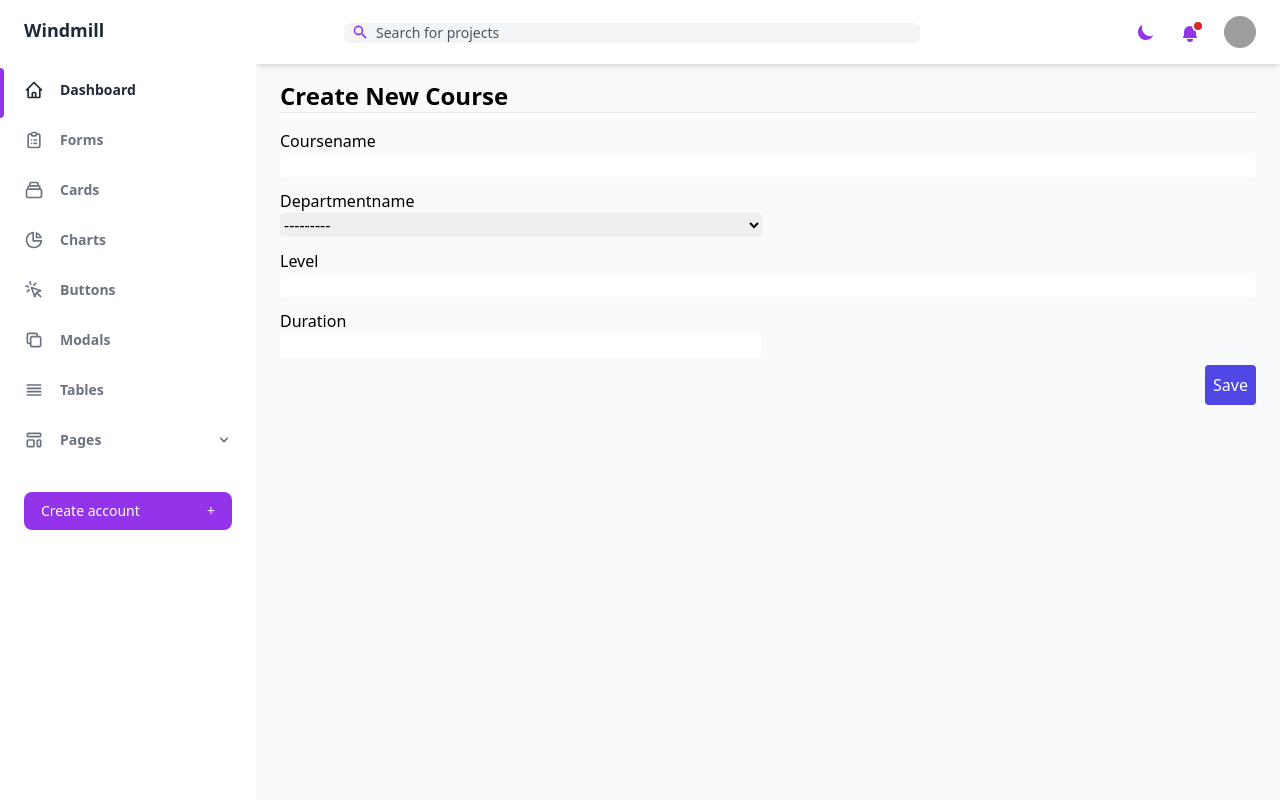
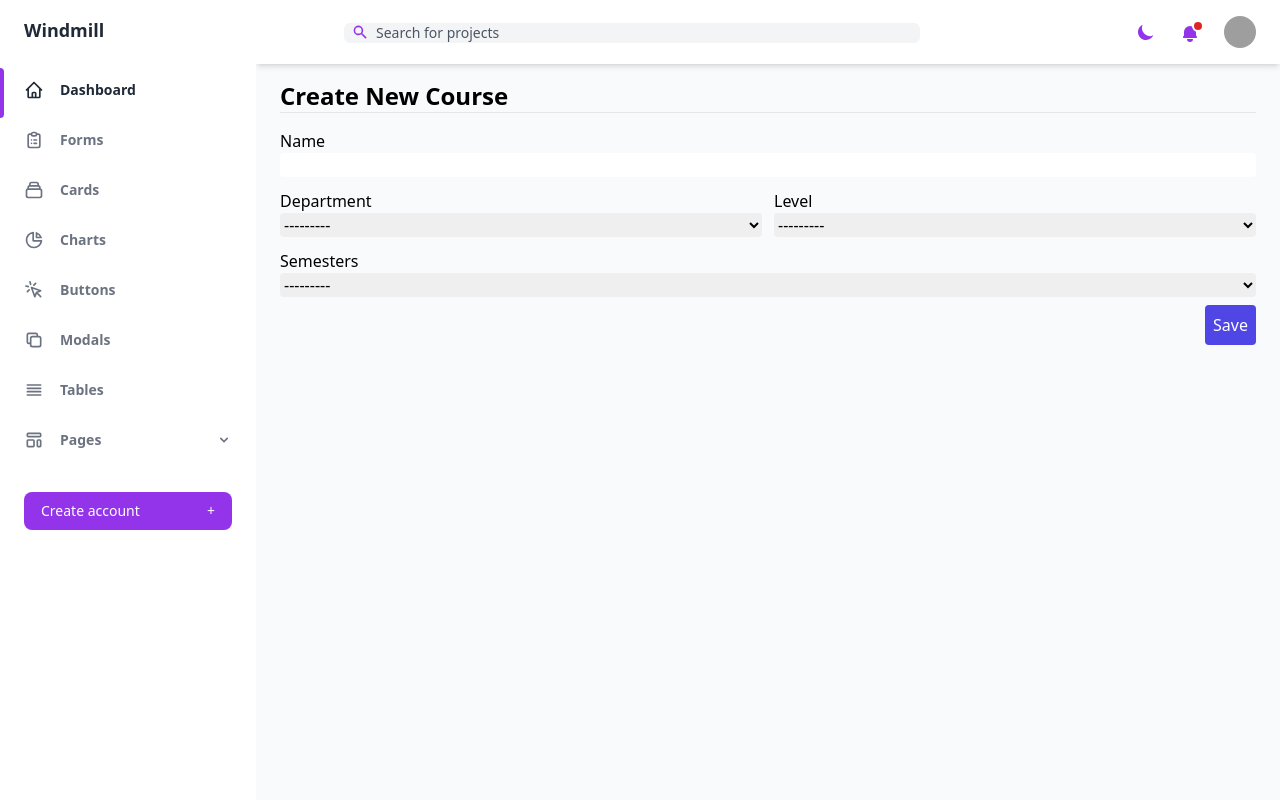
Before and after one commit to mishelshaji/devgree, a Django app: page /administrator/course/create/ in a window 1280 px wide. Run offline with Django 3.2, Linux system fonts and the light colour scheme; data comes from the database, SQL or seed files in the repository; some libraries are stand-ins or nearby versions; grey boxes are pictures that could not be loaded.

Commit message:
Updated Course Module

```diff
--- a/devgree/administrator/models.py
+++ b/devgree/administrator/models.py
@@ -12,14 +12,20 @@ class Department(models.Model):
         return self.name
 
 
-
 class Course(models.Model):
+    LEVELS = (
+        ('UG', 'UG'),
+        ('PG', 'PG'),
+    )
+    SEMESTERS = (
+        (6, '6'),
+        (8, '8'),
+    )
     id = models.AutoField(primary_key=True)
-    coursename = models.CharField(max_length=15, unique=True)
-    departmentname = models.ForeignKey(to=Department,on_delete=models.CASCADE)
-    level = models.CharField(max_length=2)
-    duration = models.CharField(max_length=2)
-
+    name = models.CharField(max_length=50, unique=True)
+    department = models.ForeignKey(to=Department,on_delete=models.CASCADE)
+    level = models.CharField(max_length=25, choices=LEVELS)
+    semesters = models.SmallIntegerField(choices=SEMESTERS)
 
     def __str__(self):
         return self.coursename
--- a/devgree/administrator/templates/administrator/course/create.html
+++ b/devgree/administrator/templates/administrator/course/create.html
@@ -8,29 +8,29 @@
     <form method="post">
         <div class="grid grid-cols-2 gap-3">
             <div class="col-span-2">
-                <label>{{ form.coursename.label }}</label>
-                {% render_field form.coursename class="form-input w-full rounded" %}
+                <label>{{ form.name.label }}</label>
+                {% render_field form.name class="form-input w-full rounded" %}
 
-                {% if form.coursename.errors %}
+                {% if form.name.errors %}
                 <div class="text-red-600">
-                    {{ form.coursename.errors.as_ul }}
+                    {{ form.name.errors.as_ul }}
                 </div>
                 {% endif %}
             </div>
 
 
             <div>
-                <label>{{ form.departmentname.label }}</label>
-                {% render_field form.departmentname class="form-input w-full rounded" %}
+                <label>{{ form.department.label }}</label>
+                {% render_field form.department class="form-input w-full rounded" %}
 
-                {% if form.departmentname.errors %}
+                {% if form.department.errors %}
                 <div class="text-red-600">
-                    {{ form.departmentname.errors.as_ul }}
+                    {{ form.department.errors.as_ul }}
                 </div>
                 {% endif %}
             </div>
 
-            <div class="col-span-2">
+            <div>
                 <label>{{ form.level.label }}</label>
                 {% render_field form.level class="form-input w-full rounded" %}
 
@@ -41,13 +41,13 @@
                 {% endif %}
             </div>
 
-            <div>
-                <label>{{ form.duration.label }}</label>
-                {% render_field form.duration class="form-input w-full rounded" %}
+            <div class="col-span-2">
+                <label>{{ form.semesters.label }}</label>
+                {% render_field form.semesters class="form-input w-full rounded" %}
 
-                {% if form.duration.errors %}
+                {% if form.semesters.errors %}
                 <div class="text-red-600">
-                    {{ form.duration.errors.as_ul }}
+                    {{ form.semesters.errors.as_ul }}
                 </div>
                 {% endif %}
             </div>
--- a/devgree/administrator/templates/administrator/course/list.html
+++ b/devgree/administrator/templates/administrator/course/list.html
@@ -19,8 +19,8 @@
         </tr>
         {% for i in object_list %}
         <tr>
-            <td>{{ i.coursename }}</td>
-            <td>{{ i.departmentname }}</td>
+            <td>{{ i.name }}</td>
+            <td>{{ i.department.name }}</td>
             <td>{{ i.level }}</td>
             <td>{{ i.duration }}</td>
 
--- a/devgree/administrator/views.py
+++ b/devgree/administrator/views.py
@@ -16,12 +16,13 @@ class DepartmentCreateView(CreateView):
     model = Department
     form_class = DepartmentForm
     template_name = "administrator/department/create.html"
-    success_url = reverse_lazy('course_list')
+    success_url = reverse_lazy('department_list')
 
 
 class CourseListView(ListView):
     model = Course
     template_name = "administrator/course/list.html"
+    queryset = Course.objects.select_related('department').all()
 
 class CourseCreateView(CreateView):
     model = Course
```
Also changed, not shown: devgree/administrator/migrations/0003_auto_20211126_2045.py (added), devgree/db.sqlite3.
